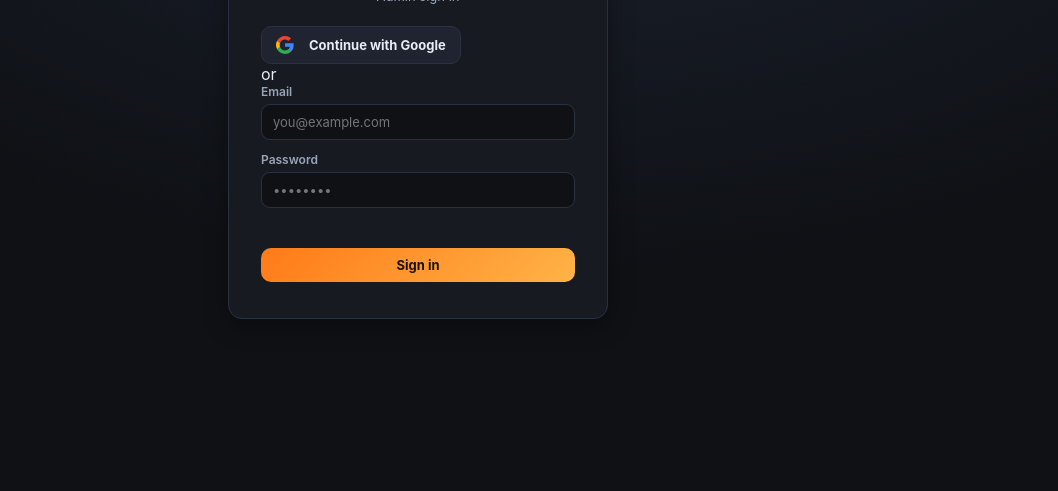
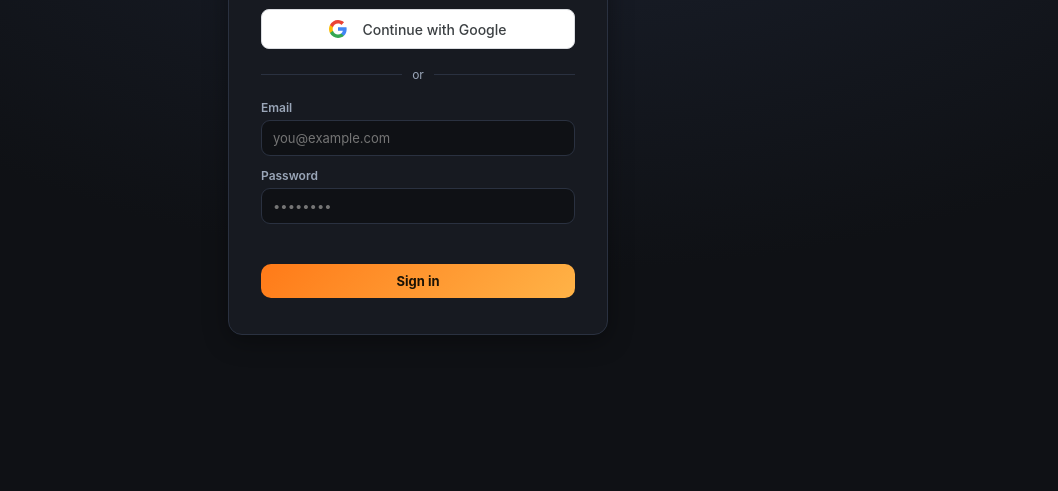
Before and after one commit to businessboxvizag/Sardha, a plain HTML site: page admin/index.html in a window 1280 px wide. Shown: the part 309-800 px from the top of the page, without its empty margins (222-1280 px from the left). Drawn offline with Linux system fonts and the light colour scheme.

Commit message:
Add Google button styles and auth divider styles

```diff
--- a/assets/css/styles.css
+++ b/assets/css/styles.css
@@ -231,10 +231,20 @@ label { font-size: 12px; color: var(--muted); font-weight: 600; display: block;
 .auth-err { color: var(--red); font-size: 12px; min-height: 18px; margin-bottom: 10px; text-align: center; }
 .auth-toggle { text-align: center; font-size: 13px; color: var(--muted); margin-top: 16px; }
 .auth-toggle a { color: var(--brand); font-weight: 600; margin-left: 5px; }
-.auth-demo {
-  margin-top: 18px; padding: 10px 12px; border-radius: 9px;
-  background: var(--surface-2); border: 1px solid var(--border);
-  font-size: 11px; color: var(--muted); text-align: center; line-height: 1.7;
+.google-btn {
+  width: 100%; display: flex; align-items: center; justify-content: center;
+  background: #fff; color: #3c4043; border: 1px solid #dadce0;
+  font-size: 14px; font-weight: 500; padding: 10px 16px;
+  border-radius: 8px; cursor: pointer; transition: background .15s;
+}
+.google-btn:hover { background: #f8f8f8; }
+.google-btn:disabled { opacity: .6; cursor: not-allowed; }
+.auth-divider {
+  display: flex; align-items: center; gap: 10px;
+  margin: 18px 0; color: var(--muted); font-size: 12px;
+}
+.auth-divider::before, .auth-divider::after {
+  content: ""; flex: 1; height: 1px; background: var(--border);
 }
 
 /* ---------- Loading spinner ---------- */
```
